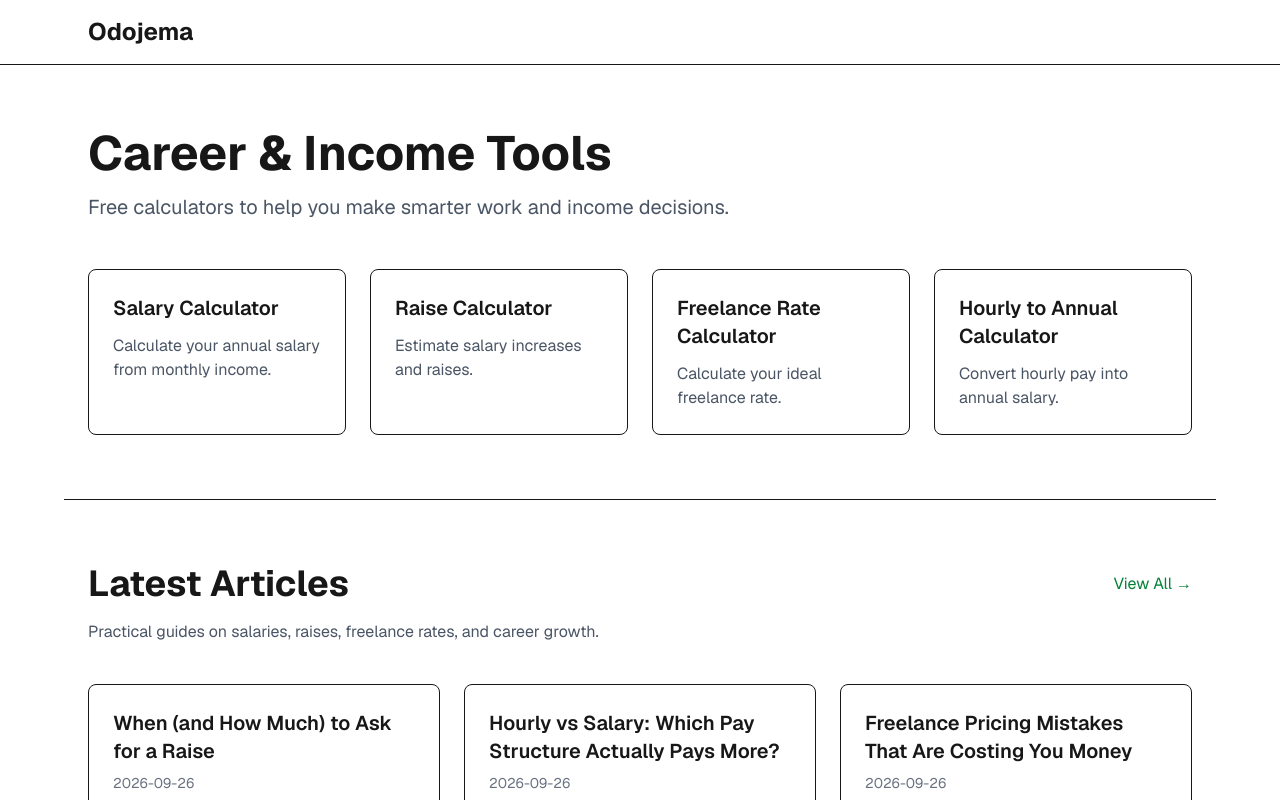
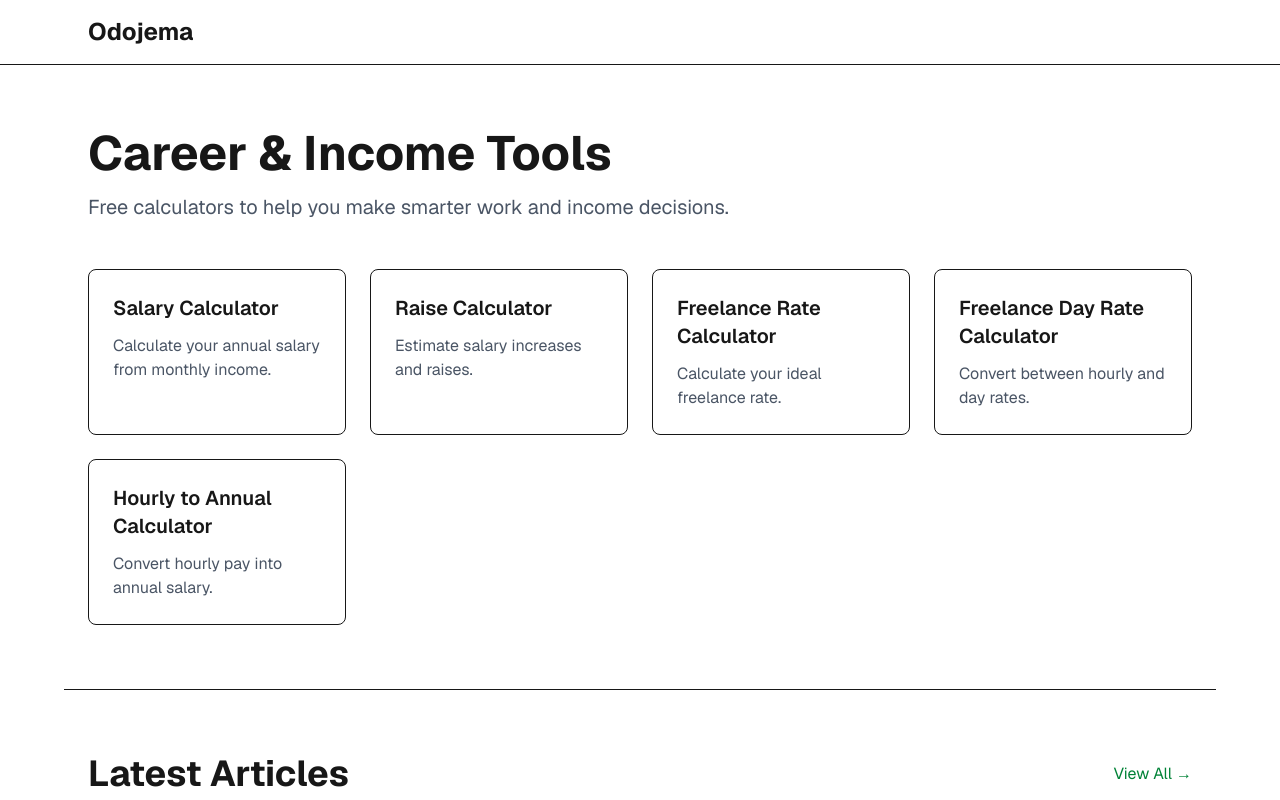
Before and after one commit to ronaldroi2008-droid/odojema, a Next.js app: page / in a window 1280 px wide. Shown: the top 800 px of the page. Built offline with nearby package versions, Linux system fonts and the light colour scheme.

Commit message:
Add day rate calculator to homepage

```diff
--- a/app/page.tsx
+++ b/app/page.tsx
@@ -19,6 +19,11 @@ export default function Home() {
       title: "Freelance Rate Calculator",
       href: "/freelance-rate-calculator",
       description: "Calculate your ideal freelance rate.",
+    },
+    {
+      title: "Freelance Day Rate Calculator",
+      href: "/freelance-day-rate-calculator",
+      description: "Convert between hourly and day rates.",
     },
     {
       title: "Hourly to Annual Calculator",
```
